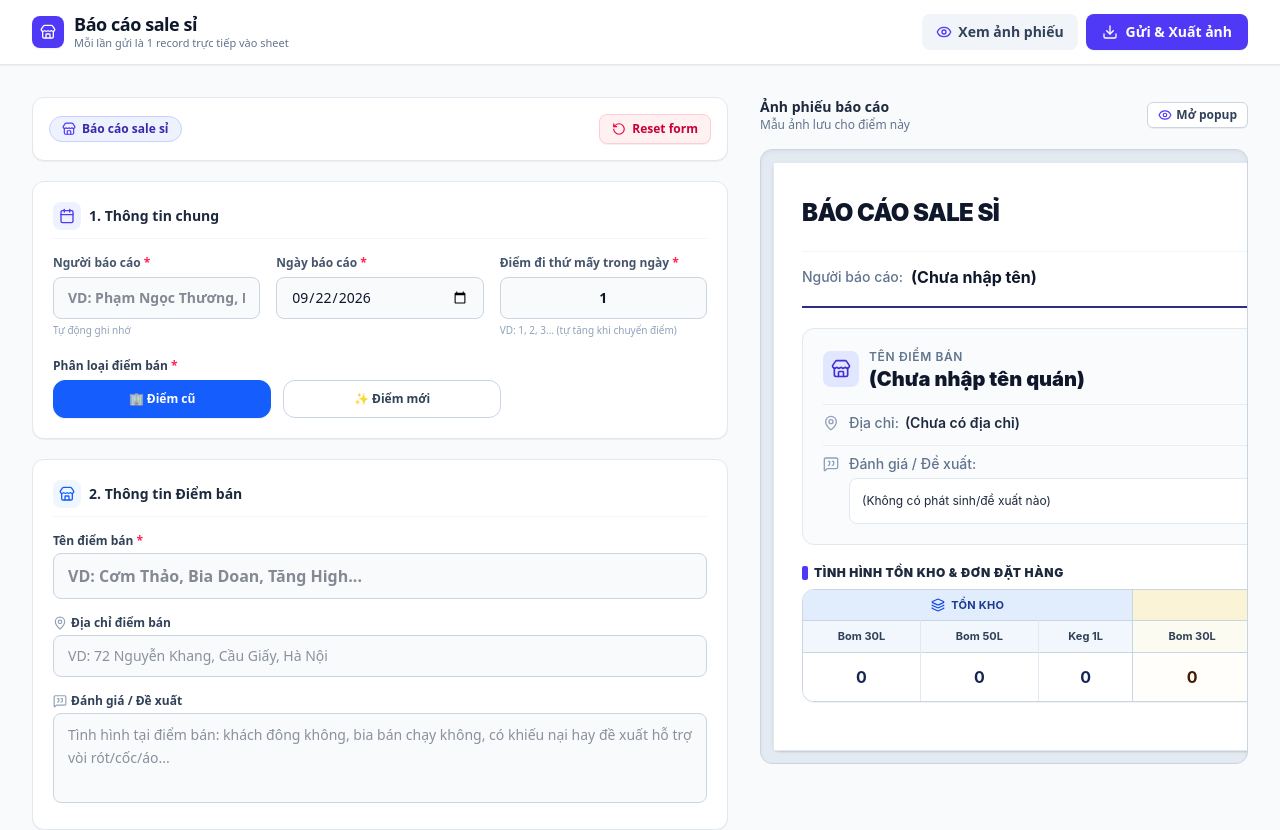
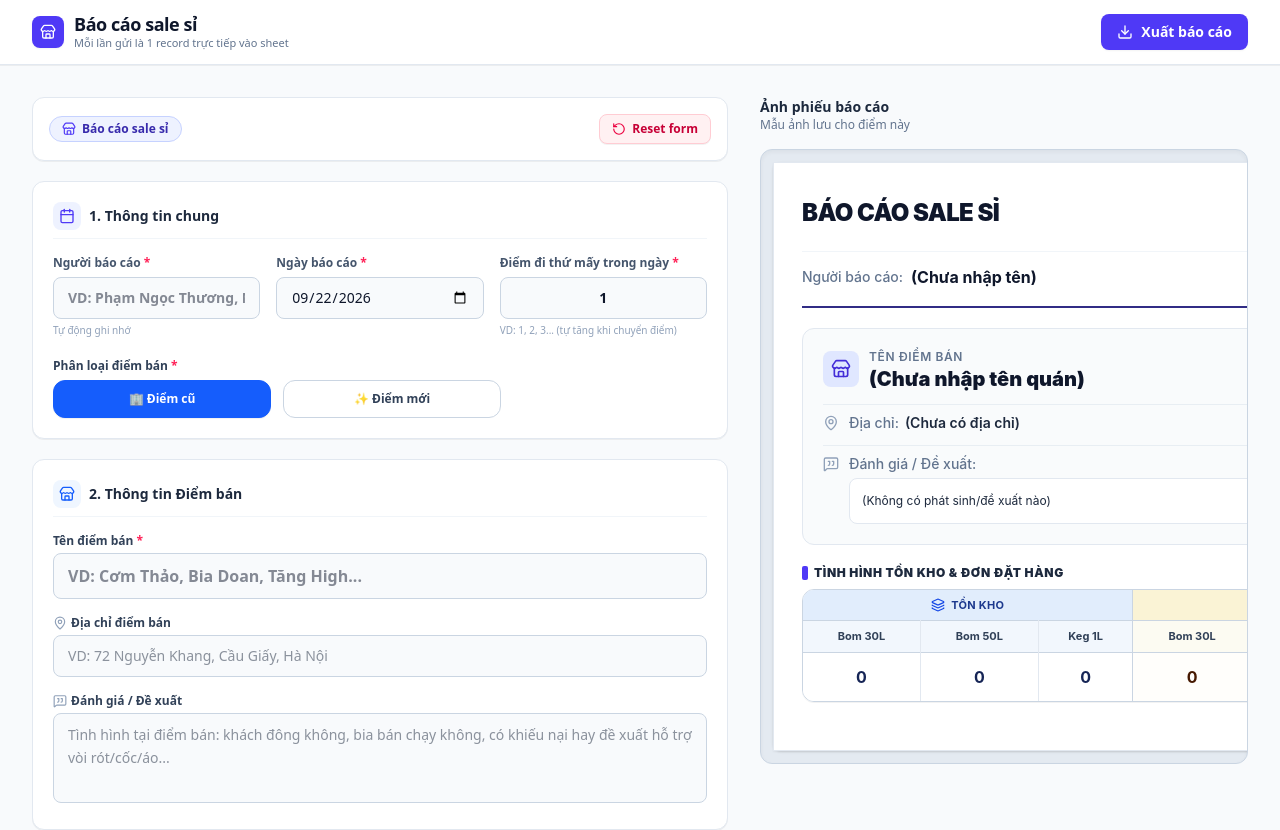
Before and after one commit to npnam151-rgb/CS-BC-Sale-s-, a React (Vite) app: page / in a window 1280 px wide. Shown: the top 830 px of the page. Built offline with nearby package versions, Linux system fonts and the light colour scheme.

Commit message:
refactor: remove image preview modal functionality
Remove unused modal preview feature and associated
imports to streamline the image export workflow.

```diff
--- a/src/App.tsx
+++ b/src/App.tsx
@@ -4,10 +4,7 @@ import {
   Download,
   CheckCircle2,
   AlertCircle,
-  Eye,
-  Smartphone,
   ArrowRight,
-  Sparkles,
   Store
 } from 'lucide-react';
 import { ReportForm } from './components/ReportForm';
@@ -173,31 +170,7 @@ export default function App() {
     return null;
   };
 
-  // Mở Popup ảnh để chạm giữ lưu vào điện thoại
-  const handleOpenModalPreview = async () => {
-    if (!previewRef.current) return;
-    try {
-      setIsExporting(true);
-      setValidationError(null);
-      const dataUrl = await generateReportImageDataUrl();
-      if (!dataUrl) throw new Error('Không thể tạo ảnh');
 
-      const dateStr = reportData.date || new Date().toISOString().split('T')[0];
-      const cleanName = reportData.restaurantName ? reportData.restaurantName.trim().replace(/\s+/g, '_') : 'ChuaDatTen';
-      const orderPrefix = reportData.visitOrder ? `Diem${reportData.visitOrder}_` : '';
-      const fileName = `BaoCao_SaleSi_${orderPrefix}${cleanName}_${dateStr}.png`;
-
-      setModalImageUrl(dataUrl);
-      setModalFileName(fileName);
-      setIsBlockedWarning(false);
-      setIsModalOpen(true);
-    } catch (err) {
-      console.error('Failed to generate image preview modal', err);
-      setValidationError('Không thể tạo ảnh xem trước. Vui lòng kiểm tra lại trình duyệt.');
-    } finally {
-      setIsExporting(false);
-    }
-  };
 
   const handleExportImage = async () => {
     // Nếu chưa nhập tên điểm bán: nhắc nhở trực tiếp trên giao diện và focus vào ô nhập
@@ -262,7 +235,7 @@ export default function App() {
 
     } catch (err) {
       console.error('Failed to export image', err);
-      setValidationError('Có lỗi xảy ra khi tạo ảnh. Vui lòng bấm "Xem ảnh phiếu" ở góc trên.');
+      setValidationError('Có lỗi xảy ra khi tạo ảnh. Vui lòng bấm thử lại.');
     } finally {
       setIsExporting(false);
     }
@@ -290,17 +263,6 @@ export default function App() {
 
             <div className="flex items-center gap-2">
               <button
-                id="header-preview-modal-button"
-                onClick={handleOpenModalPreview}
-                disabled={isExporting}
-                className="hidden sm:inline-flex items-center gap-1.5 px-3.5 py-2 bg-slate-100 hover:bg-slate-200 text-slate-700 text-sm font-semibold rounded-lg transition-colors disabled:opacity-50 cursor-pointer"
-                title="Mở popup ảnh để chạm và giữ lưu vào điện thoại"
-              >
-                <Eye className="w-4 h-4 text-indigo-600" />
-                <span>Xem ảnh phiếu</span>
-              </button>
-
-              <button
                 id="header-export-button"
                 onClick={handleExportImage}
                 disabled={isExporting}
@@ -309,12 +271,12 @@ export default function App() {
                 {isExporting ? (
                   <>
                     <div className="w-4 h-4 border-2 border-white/30 border-t-white rounded-full animate-spin" />
-                    <span>Đang gửi...</span>
+                    <span>Đang xuất...</span>
                   </>
                 ) : (
                   <>
                     <Download className="w-4 h-4" />
-                    <span>Gửi & Xuất ảnh</span>
+                    <span>Xuất báo cáo</span>
                   </>
                 )}
               </button>
@@ -374,16 +336,6 @@ export default function App() {
             </div>
 
             <div className="flex items-center gap-2">
-              {modalImageUrl && (
-                <button
-                  type="button"
-                  onClick={() => setIsModalOpen(true)}
-                  className="inline-flex items-center gap-1.5 px-3 py-1.5 bg-white hover:bg-slate-50 text-slate-800 text-xs font-bold rounded-lg border border-slate-300 shadow-2xs transition-colors cursor-pointer"
-                >
-                  <Smartphone className="w-3.5 h-3.5 text-indigo-600" />
-                  <span>Xem lại ảnh</span>
-                </button>
-              )}
               <button
                 type="button"
                 onClick={handleNextPoint}
@@ -413,19 +365,6 @@ export default function App() {
                 <h2 className="text-sm font-bold text-slate-800">Ảnh phiếu báo cáo</h2>
                 <p className="text-xs text-slate-500">Mẫu ảnh lưu cho điểm này</p>
               </div>
-              <div className="flex items-center gap-2">
-                <button
-                  id="preview-section-modal-button"
-                  type="button"
-                  onClick={handleOpenModalPreview}
-                  disabled={isExporting}
-                  className="inline-flex items-center gap-1 text-xs font-semibold px-2.5 py-1 bg-white hover:bg-slate-100 text-slate-700 rounded-md border border-slate-300 shadow-2xs transition-colors"
-                  title="Mở ảnh dạng Popup để chạm giữ lưu vào máy"
-                >
-                  <Eye className="w-3.5 h-3.5 text-indigo-600" />
-                  <span>Mở popup</span>
-                </button>
-              </div>
             </div>
 
             <div className="bg-slate-200/90 p-2 sm:p-3 rounded-xl overflow-x-auto shadow-inner border border-slate-300">
@@ -441,33 +380,22 @@ export default function App() {
       </main>
 
       {/* Mobile Bottom Action Bar */}
-      <div className="sm:hidden fixed bottom-0 left-0 right-0 p-3 bg-white border-t border-slate-200 shadow-[0_-8px_15px_-3px_rgba(0,0,0,0.05)] z-30 flex items-center gap-2">
-        <button
-          id="mobile-preview-modal-button"
-          type="button"
-          onClick={handleOpenModalPreview}
-          disabled={isExporting}
-          className="flex-1 flex justify-center items-center gap-1.5 px-3 py-3 bg-slate-100 hover:bg-slate-200 text-slate-800 text-sm font-bold rounded-xl transition-colors disabled:opacity-50"
-        >
-          <Eye className="w-4 h-4 text-indigo-600" />
-          <span>Xem ảnh</span>
-        </button>
-
+      <div className="sm:hidden fixed bottom-0 left-0 right-0 p-3 bg-white border-t border-slate-200 shadow-[0_-8px_15px_-3px_rgba(0,0,0,0.05)] z-30">
         <button
           id="mobile-export-button"
           onClick={handleExportImage}
           disabled={isExporting}
-          className="flex-2 flex justify-center items-center gap-2 px-4 py-3 bg-indigo-600 hover:bg-indigo-700 text-white text-sm font-bold rounded-xl shadow-xs transition-colors disabled:opacity-70 disabled:cursor-not-allowed"
+          className="w-full flex justify-center items-center gap-2 px-4 py-3 bg-indigo-600 hover:bg-indigo-700 text-white text-sm font-bold rounded-xl shadow-xs transition-colors disabled:opacity-70 disabled:cursor-not-allowed cursor-pointer"
         >
           {isExporting ? (
             <>
               <div className="w-4 h-4 border-2 border-white/30 border-t-white rounded-full animate-spin" />
-              <span>Đang gửi...</span>
+              <span>Đang xuất...</span>
             </>
           ) : (
             <>
               <Download className="w-4 h-4" />
-              <span>Gửi & Xuất ảnh</span>
+              <span>Xuất báo cáo</span>
             </>
           )}
         </button>
```
